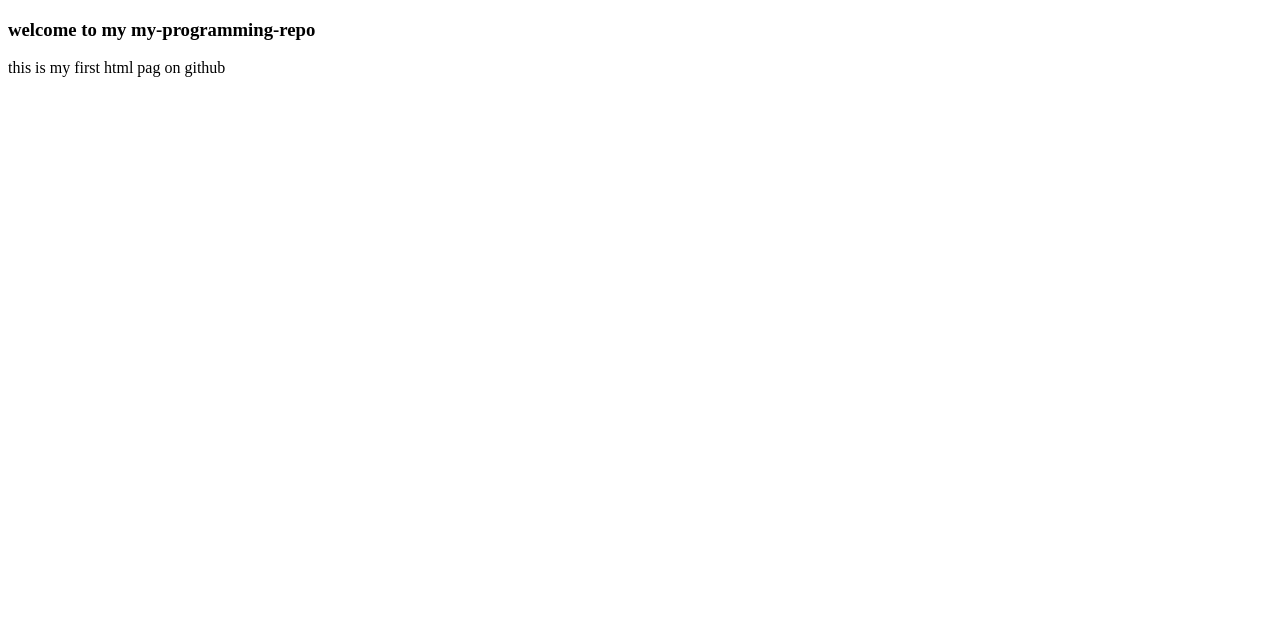
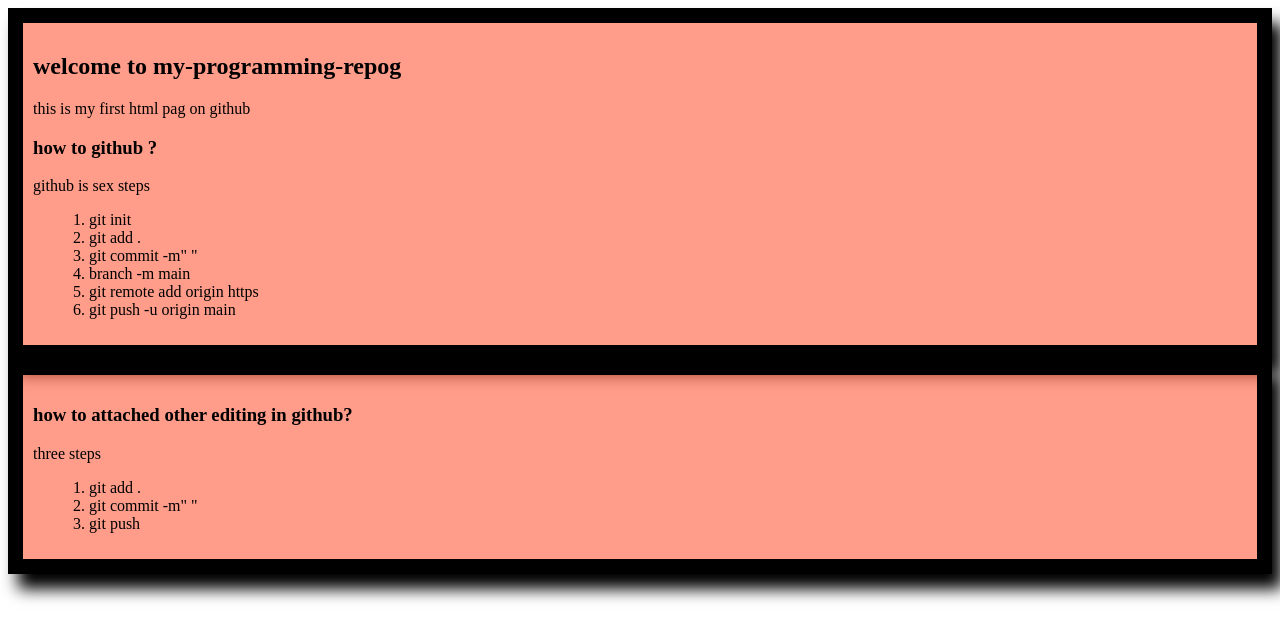
Before and after one commit to mdamirulislam313/my-programming-repo, a plain HTML site: page index.html in a window 1280 px wide. Drawn offline with Linux system fonts and the light colour scheme.

Commit message:
add commit

```diff
--- a/index.html
+++ b/index.html
@@ -4,10 +4,31 @@
     <meta charset="UTF-8">
     <meta name="viewport" content="width=device-width, initial-scale=1.0">
     <title>my-programming-repo</title>
+    <link rel="stylesheet" href="style/blog.css">
 </head>
 <body>
-    <h3>welcome to my my-programming-repo</h3>
+   <div> <h2>welcome to my-programming-repog</h2>
     <p>this is my first html pag on github  </p>
+    <h3>how to github ?</h3>
+    <p>github is sex steps</p>
+    <ol>
+        <li>git init</li>
+        <li>git add .</li>
+        <li>git commit -m" "</li>
+        <li>branch -m main</li>
+        <li>git remote add origin https</li>
+        <li>git push -u origin main</li>
+    </ol>
+</div>
+<div>
+    <h3>how to attached other editing in github?</h3>
+    <p>three steps</p>
+    <ol>
+        <li>git add .</li>
+        <li>git commit -m" "</li>
+        <li>git push</li>
+    </ol>
+</div>
 
 </body>
 </html>
--- /dev/null
+++ b/style/blog.css
@@ -0,0 +1,7 @@
+div{
+    background-color: rgba(255, 99, 71, 0.63);
+    border: 15px solid black;
+    box-shadow: 10px 15px 15px;
+    padding: 10px;
+    list-style-position:inside;
+}
```
